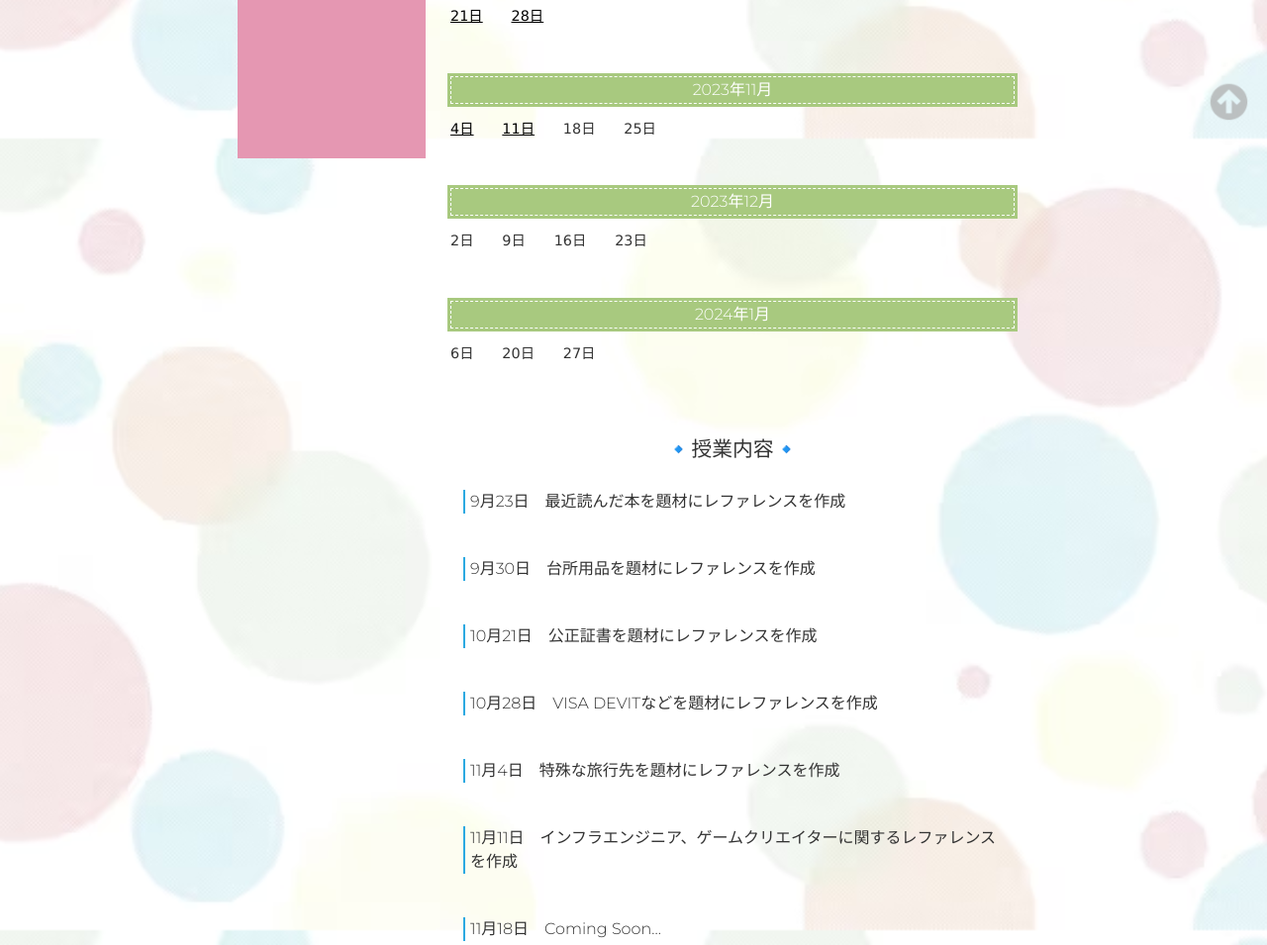
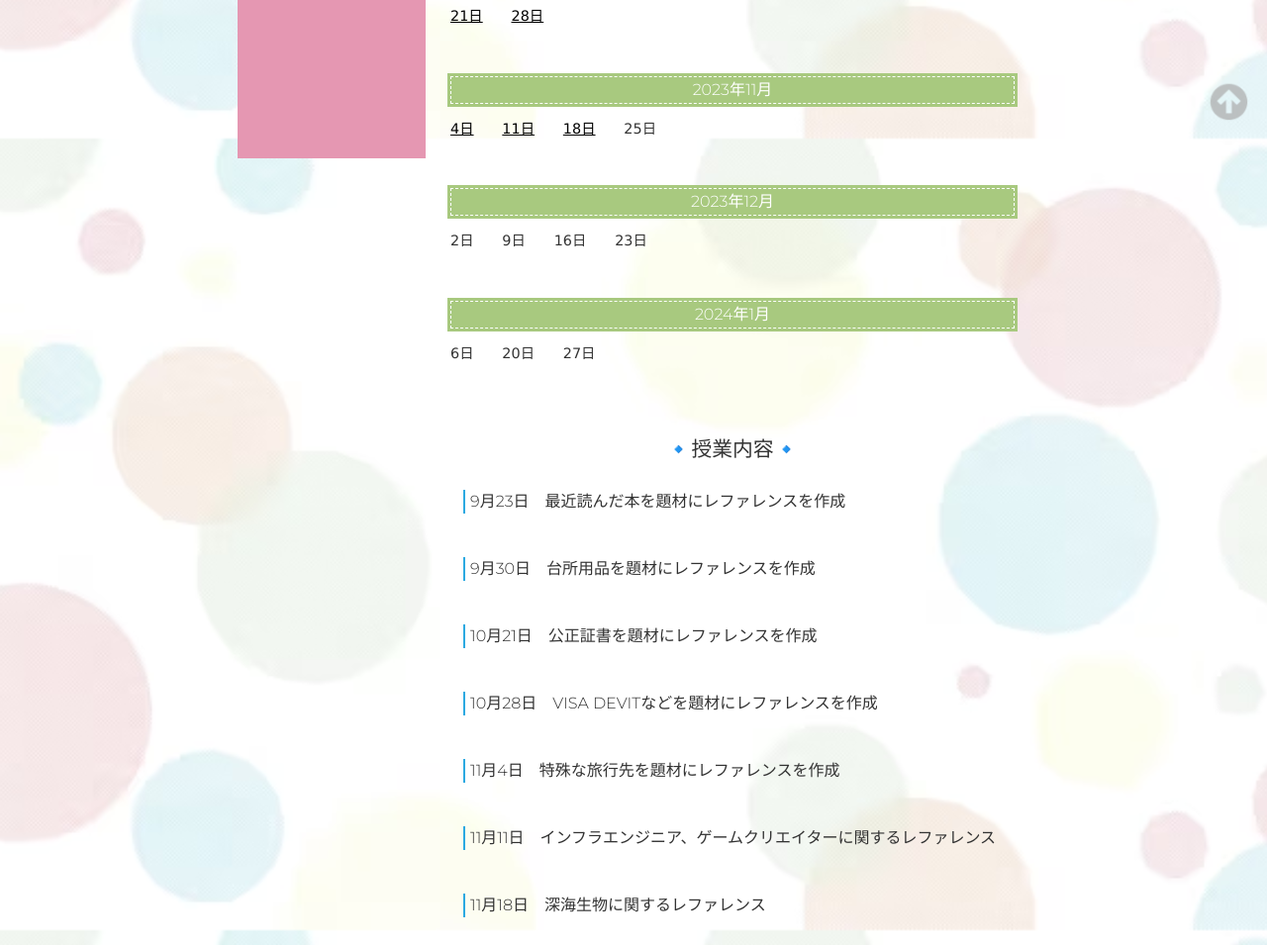
Before and after one commit to yayoioki/kadai02, a plain HTML site: page index.html in a window 1280 px wide. Shown: the part 660-1615 px from the top of the page at 99% size. Drawn offline with Linux system fonts and the light colour scheme.

Commit message:
Add files via upload

```diff
--- a/index.html
+++ b/index.html
@@ -59,7 +59,7 @@
 <h5><a href="../kadai02/kadai/20231021/index.html">21日</a>　　<a href="../kadai02/kadai/20231028/index.html">28日</a></h5>
 <br><!-- 改行タグ -->
 <h4>2023年11月</h4>
-<h5><a href="../kadai02/kadai/20231104/">4日</a>　　<a href="../kadai02/kadai/20231111/">11日</a>　　18日　　25日</h5>
+<h5><a href="../kadai02/kadai/20231104/">4日</a>　　<a href="../kadai02/kadai/20231111/">11日</a>　　<a href="../kadai02/kadai/20231111/">18日</a>　　25日</h5>
 <br><!-- 改行タグ -->
 <h4>2023年12月</h4>
 <h5>2日　　9日　　16日　　23日</h5>
@@ -102,13 +102,13 @@
 </dl>
 <br><!-- 改行タグ -->
 <dl class="dl1">
-<dt class="dt1">11月11日　インフラエンジニア、ゲームクリエイターに関するレファレンスを作成</dt>
+<dt class="dt1">11月11日　インフラエンジニア、ゲームクリエイターに関するレファレンス</dt>
 <!--ここに授業のリンクいれる-->
 
 </dl>
 <br><!-- 改行タグ -->
 <dl class="dl1">
-<dt class="dt1">11月18日　Coming Soon...</dt>
+<dt class="dt1">11月18日　深海生物に関するレファレンス</dt>
 <!--ここに授業のリンクいれる-->
 
 </dl>
@@ -176,6 +176,7 @@
 2023年10月28日　本日分更新！<br>
 2023年11月4日　本日分更新！<br>
 2023年11月11日　本日分更新！<br>
+2023年11月18日　本日分更新！<br>
 
 </div>
 
```
